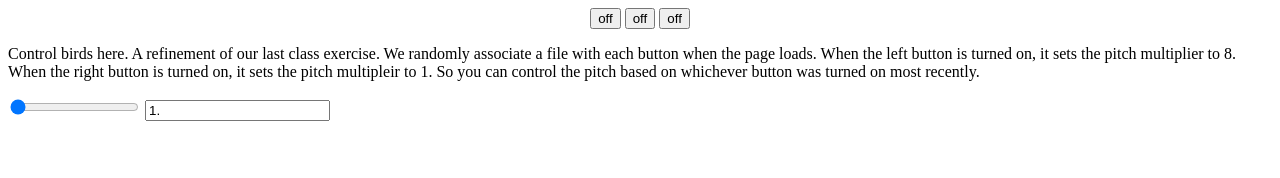
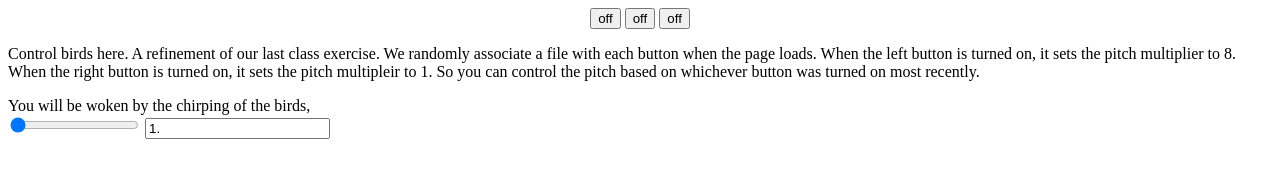
Before and after one commit to bhouge/Ornithology, a plain HTML site: page BirdController.html in a window 1280 px wide. Drawn offline with Linux system fonts and the light colour scheme; no server answers.

Commit message:
Added text of poem as an array; touch the phrase to advance to the next one

```diff
--- a/BirdController.html
+++ b/BirdController.html
@@ -23,18 +23,73 @@ When the right button is turned on, it sets the pitch multipleir to 1.
 So you can control the pitch based on whichever button was turned on most recently.
 </p>
 
+<div id="poemLine"></div>
+
 <input id="slider" type="range" min="0" max="100" value="0" oninput="showSliderValue(this.value)" onchange="updateValue(this.value)" />
 <input id="textField" type="text" value="1" onchange="textFieldChangeValue(this.value)" />
 
 <script type="text/javascript">
 
+//get access to the buttons as objects
+var button0 = document.getElementById("cue0");
+var button1 = document.getElementById("cue1");
+var button2 = document.getElementById("cue2");
+var textField = document.getElementById("textField")
+var slider = document.getElementById("slider")
+var poemLine = document.getElementById("poemLine");
+slider.value = 0;
+textField.value = "1.";
+
+// assign what will happen when the buttons are clicked
+button0.onclick = clickButton;
+button1.onclick = clickButton;
+button2.onclick = clickButton;
+poemLine.onclick = nextLine;
+
+var poemLines = ["You will be woken by the chirping of the birds,",
+                 "which is the sound of their egos escaping from their bodies",
+                 "in loud and irregular streams.",
+                 "They are acupuncture birds;",
+                 "where the chirps fall on your eardrums corresponds to where you experience the pain.",
+                 "The birds have PhDs.",
+                 "They chirp out chapters from their dissertations.",
+                 "The birds do not agree that irony is dead.",
+                 "One of the birds has tried repeatedly to fall to its death",
+                 "but always starts flying at the last second.",
+                 "The birds are excessively vain about their wings.",
+                 "They have been known to assemble themselves into bridges and other structures.",
+                 "An obelisk of feathers.",
+                 "Do not feed the birds;",
+                 "they are following a strict high-protein diet.",
+                 "The birds are control freaks.",
+                 "Do not, under any circumstances, try to touch their beaks.",
+                 "One of the birds has assumed a leadership role.",
+                 "Another bird is plotting to assassinate it.",
+                 "Some items have gone missing from the kitchen.",
+                 "The birds are capable of eating almost anything but are far too discriminating.",
+                 "If you are lucky one morning the birds may chirp selections from your favorite opera.",
+                 "The birds are especially fond of Wagner.",
+                 "What would you like to hear?",
+                 "They have a very long waiting list and are nepotistic.",
+                 "Do not be afraid of angering the birds.",
+                 "What angers the birds is fear."];
+
+var currentPoemLine = 0;
+poemLine.innerHTML = poemLines[currentPoemLine];
+
+function nextLine() {
+	if (currentPoemLine < poemLines.length - 1) {
+		currentPoemLine += 1;
+	} else {
+		currentPoemLine = 0;
+	};
+	poemLine.innerHTML = poemLines[currentPoemLine];
+}
+
 var pitchMultiplier;
-
-var testInput;
 
 function showSliderValue(newValue)
 {
-	testInput = newValue;
 	var scaledValue = (newValue / 100.) * 31. + 1.;
 	scaledValue = Math.round(scaledValue * 100.)/100.;
 	textField.value = scaledValue;
@@ -63,19 +118,6 @@ function buttonClicked() {
 	alert("clicked!");
 }
 
-// get access to the buttons as objects
-var button0 = document.getElementById("cue0");
-var button1 = document.getElementById("cue1");
-var button2 = document.getElementById("cue2");
-var textField = document.getElementById("textField")
-var slider = document.getElementById("slider")
-slider.value = 0;
-textField.value = "1.";
-
-// assign what will happen when the buttons are clicked
-button0.onclick = clickButton;
-button1.onclick = clickButton;
-button2.onclick = clickButton;
 
 // a handy function that will work for whichever button is clicked, avoiding code duplication
 function clickButton() {
```
